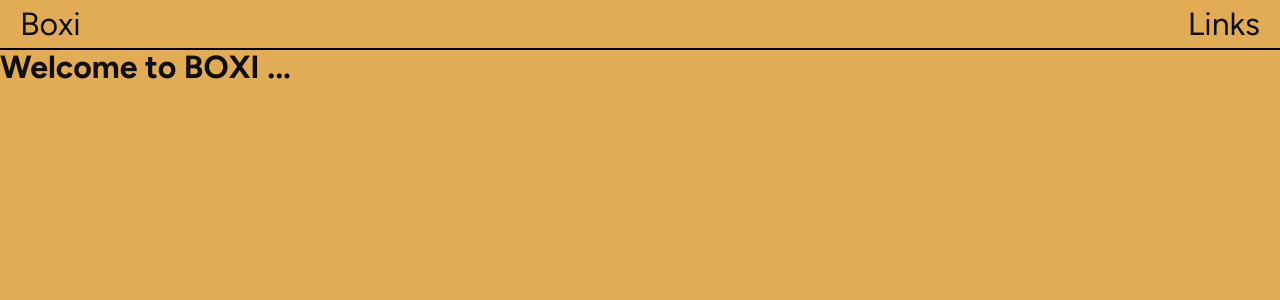
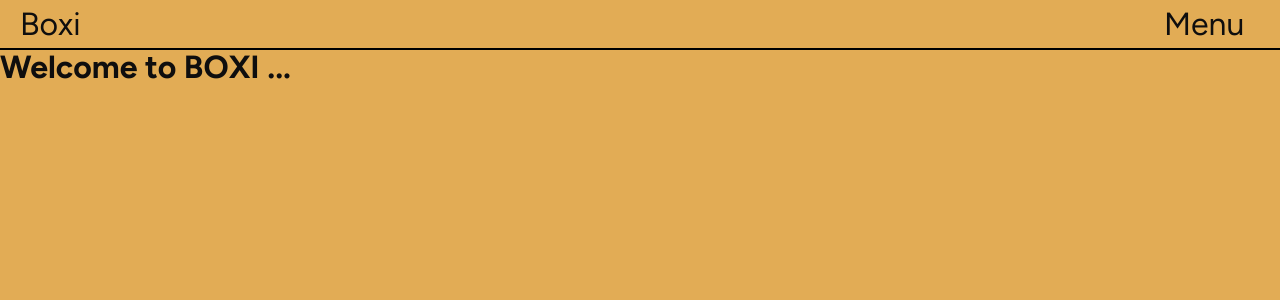
Before and after one commit to chrstphrddtz/boxi, a Next.js app: page / in a window 1280 px wide. Shown: the top 300 px of the page. Built offline with nearby package versions, Linux system fonts and the light colour scheme.

Commit message:
add dropdown menu

```diff
--- /dev/null
+++ b/components/Dropdown.tsx
@@ -0,0 +1,61 @@
+import styled from "styled-components";
+import { useState } from "react";
+
+const DropDownContainer = styled("div")`
+  width: 6rem;
+  margin: 0 auto;
+  /* position: fixed;
+  top: 0.5rem;
+  right: 10px; */
+`;
+
+const DropDownHeader = styled("div")`
+  font-size: 2rem;
+
+`;
+
+const DropDownListContainer = styled("div")`
+  position: fixed;
+  display: none;
+
+`;
+
+const DropDownList = styled("ul")`
+  display: flex;
+  flex-direction: column;
+  justify-content: space-between;
+  align-items: center;
+  background-color: #f3e8d7;
+  padding: 0;
+  margin: auto;
+  &:first-child {
+    padding-top: 1rem;
+  }
+`;
+
+const ListItem = styled("li")`
+  list-style: none;
+  padding: 0.2rem;
+`;
+
+export default function DropDown() {
+  const [isOpen, setIsOpen] = useState(false);
+  const toggling = () => setIsOpen(!isOpen);
+
+  return (
+    <DropDownContainer>
+      <DropDownHeader onClick={toggling}>Menu</DropDownHeader>
+      {/* {isOpen && ( */}
+        <DropDownListContainer className={isOpen ? "showing" : ""}>
+          <DropDownList>
+            <ListItem>Account</ListItem>
+            <ListItem>My Profile</ListItem>
+            <ListItem>Favourites</ListItem>
+            <ListItem>Settings</ListItem>
+            <ListItem>SignOut</ListItem>
+          </DropDownList>
+        </DropDownListContainer>
+      {/* )} */}
+    </DropDownContainer>
+  );
+}
--- a/components/Navbar.tsx
+++ b/components/Navbar.tsx
@@ -1,3 +1,4 @@
+import DropDown from "./Dropdown";
 import Link from "next/link";
 import styled from "styled-components";
 import { Figtree } from 'next/font/google'
@@ -11,7 +12,7 @@ const figtree = Figtree({
 
 const Nav = styled.ul`
   position: fixed;
-  top: 0px;
+  top: 0;
   z-index: 10;
   display: flex;
   flex-direction: row;
@@ -37,7 +38,8 @@ export default function Navbar() {
         <StyledLink href="/">Boxi</StyledLink>
       </li>
       <li>
-        <StyledLink href="#">Links</StyledLink>
+        <DropDown/>
+        {/* <StyledLink href="#">Links</StyledLink> */}
       </li>
     </Nav>
   );
--- a/src/styles/styles.ts
+++ b/src/styles/styles.ts
@@ -43,4 +43,8 @@ a {
   }
 }
 
+.showing {
+  display: block !important;
+}
+
 `;
```
Also changed, not shown: components/OfferView.tsx (+12 -0 lines).
